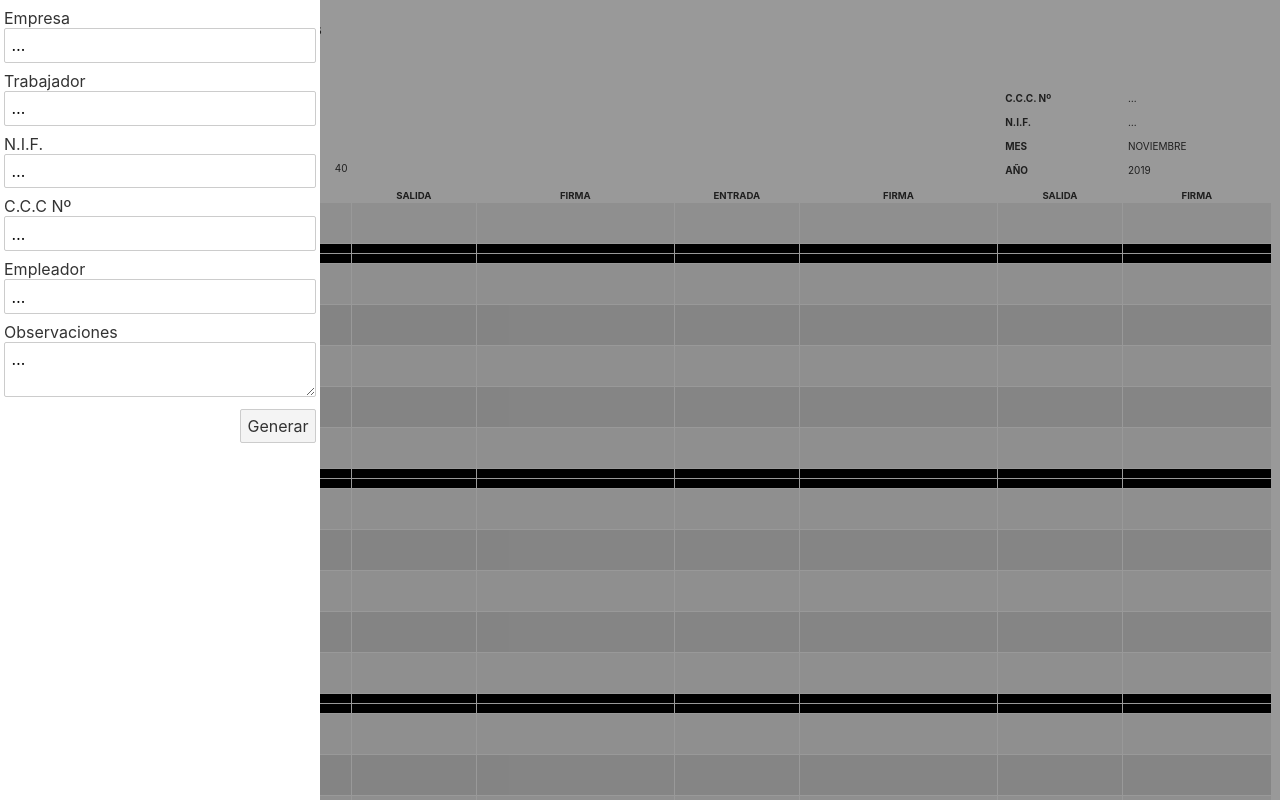
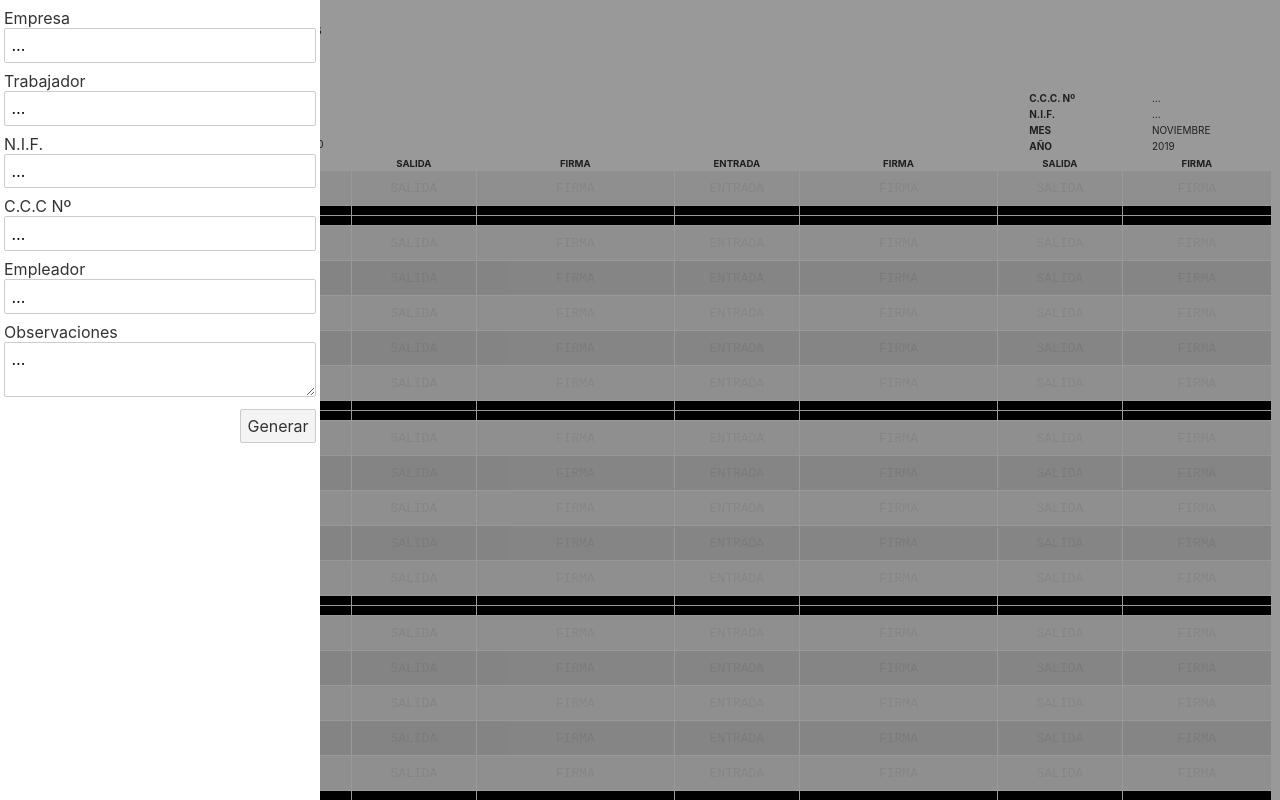
Before and after one commit to devgar/month, a Svelte app: page / in a window 1280 px wide. Shown: the top 800 px of the page. Built offline with nearby package versions, Linux system fonts and the light colour scheme.

Commit message:
Finished building

```diff
--- a/src/ResultTable.svelte
+++ b/src/ResultTable.svelte
@@ -28,12 +28,11 @@ h1 {
 #resource #columns {
   font-size: 10px;
   display: flex;
-  padding: 0 24px;
   justify-content: space-between;
 }
 
 #resource #columns > div > div {
-  margin: 0 0 12px;
+  margin: 0 0 4px;
 }
 
 #resource #columns > div > div > * {
@@ -62,7 +61,6 @@ h1 {
 }
 
 #resource #table tr {
-  margin: 1px 0;
   background: #EEE;
   text-align: center;
   font-family: monospace;
@@ -80,11 +78,22 @@ h1 {
 }
 
 #resource #table tr td {
-  height: 38px;
+  height: 32px;
+  color: #DDD;
+}
+#resource #table tr td:first-child {
+  color: black !important;
 }
 
 #resource #table tr.black td{
+  color: black;
   height: 5px;
+}
+#resource #table tr.black td:first-child {
+  color: #CCC !important;
+}
+#resource #table tr.dark td{
+  color: #CCC;
 }
 
 @media print {
@@ -141,8 +150,11 @@ h1 {
       {#each monthArray() as day}
       <tr class:dark="{day.dark}" class:black="{day.end}">
         <td>{day.i}</td>
-        {#each new Array(8) as i}
-        <td></td>
+        {#each new Array(2) as i}
+        <td>ENTRADA</td>
+        <td>FIRMA</td>
+        <td>SALIDA</td>
+        <td>FIRMA</td>
         {/each}
       </tr>
       {/each}
```
